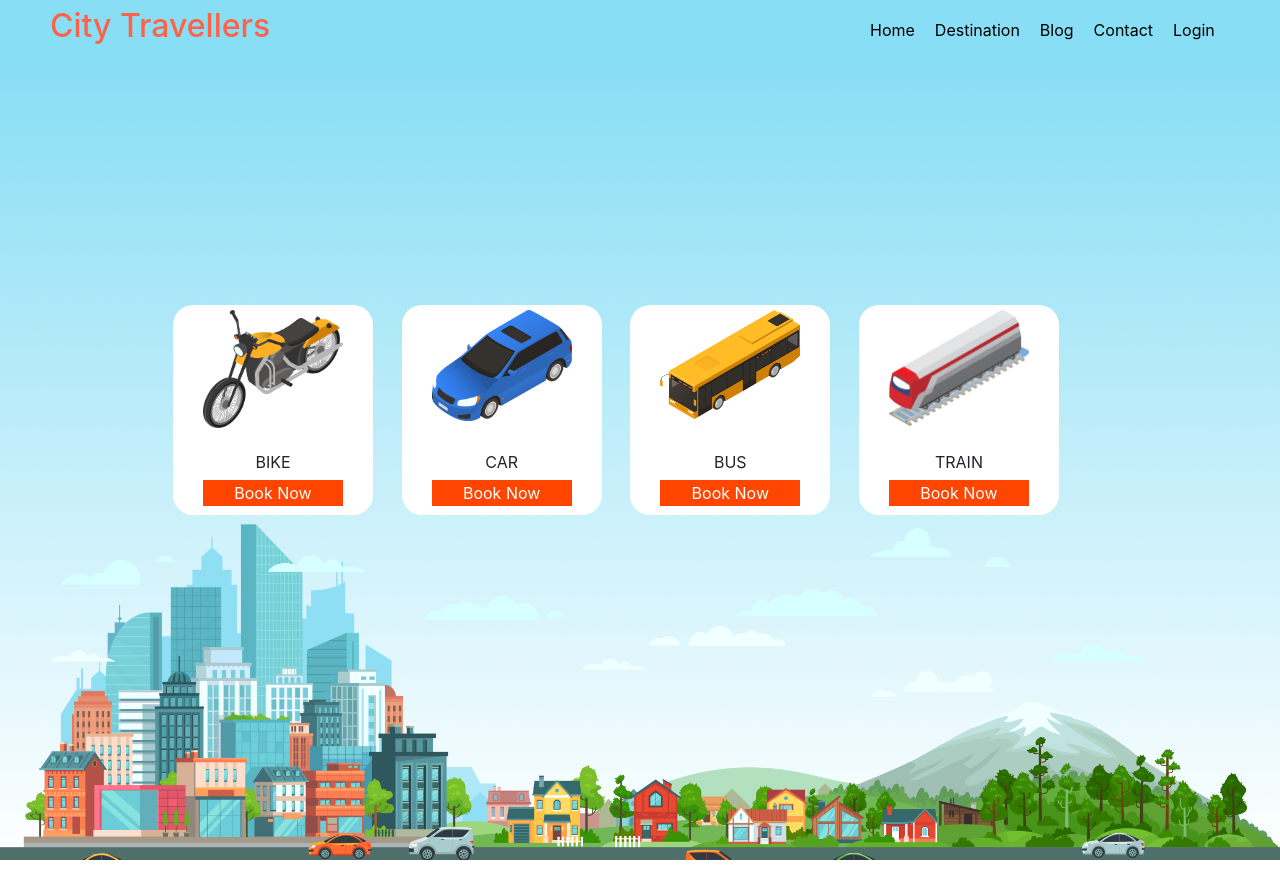
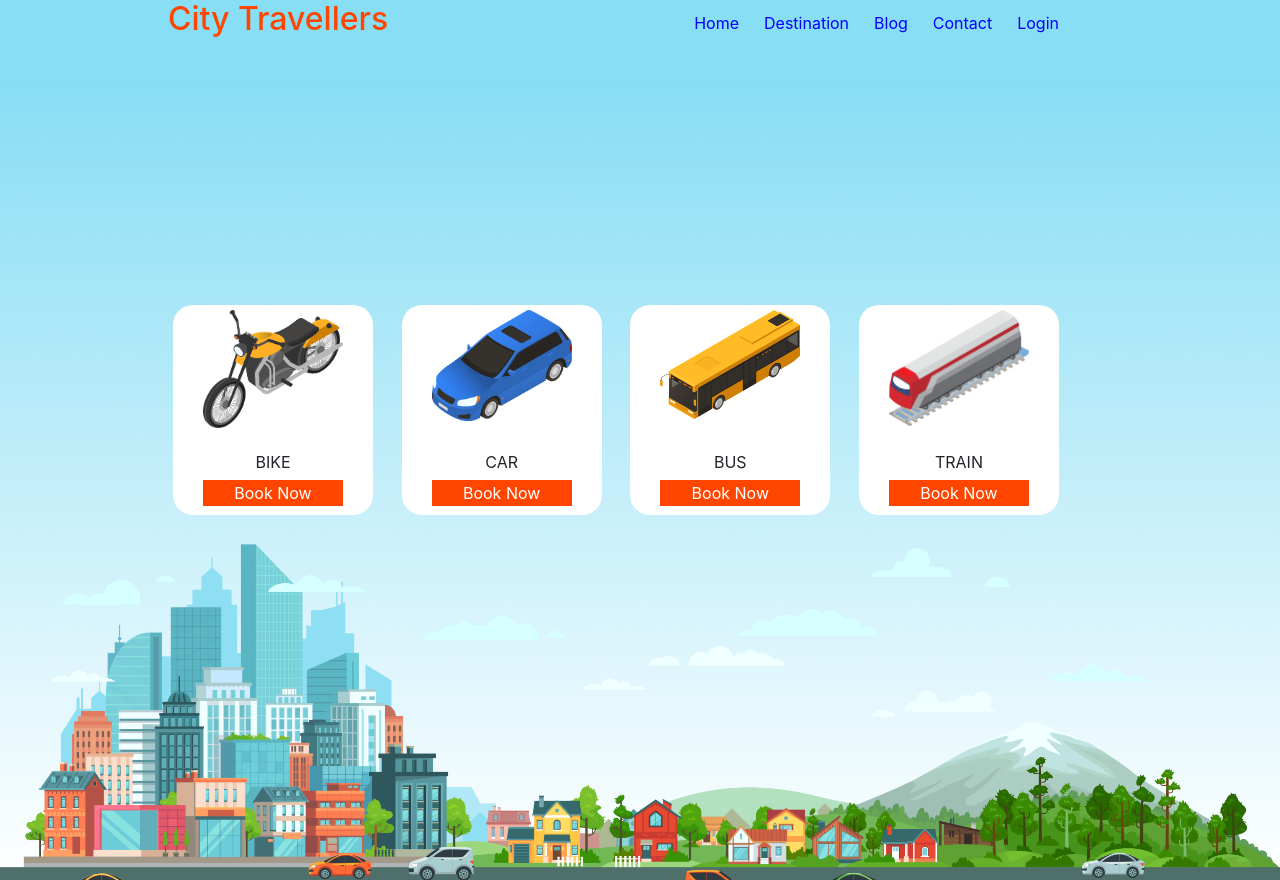
Before and after one commit to shawongithub/react-auth, a React (Create React App) app: page / in a window 1280 px wide. Built offline with nearby package versions, Linux system fonts and the light colour scheme.

Commit message:
perfected the header

```diff
--- a/src/components/Header/Header.css
+++ b/src/components/Header/Header.css
@@ -1,27 +1,31 @@
+.header-background{
+    height: 80px;
+    background-color: #88def4;
+}
 .header-container{
     display: flex;
+    width: 70%;
+    position: absolute;
+    left: calc(50% - 472px);
+    align-items: center;
     justify-content: space-between;
-    align-items: center;
-    height: 60px;
-    background-color: #88def4;
 }
 .header-container nav{
     width: 400px;
-    margin: 20px;
+    text-align: right;
 }
 
 .header-container nav a{
     text-decoration: none;
-    margin: 10px;
-    color: black;
+    margin: 10px 5px 10px 20px;
+    color:blue;
 }
 
 .header-container nav a:hover{
     color: white;
-    background-color: tomato;
+    background-color: orangered;
 }
 
 .header-container h2{
-    margin-left: 50px;
-    color:tomato;
+    color:orangered;
 }
--- a/src/components/Header/Header.js
+++ b/src/components/Header/Header.js
@@ -4,6 +4,7 @@ import { Link } from 'react-router-dom'
 
 const Header = () => {
     return (
+        <div className="header-background">
             <div className="header-container">
                 <h2>City Travellers</h2>
                 <nav>
@@ -14,6 +15,8 @@ const Header = () => {
                     <Link to='/login'>Login</Link>
                 </nav>
             </div>
+
+        </div>
     );
 };
 
```
Lines whose indentation alone changed are shown as unchanged.
